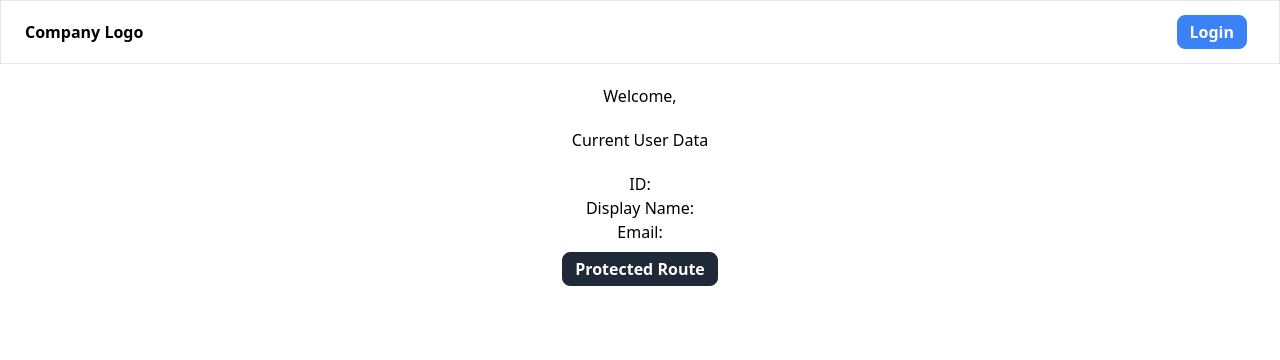
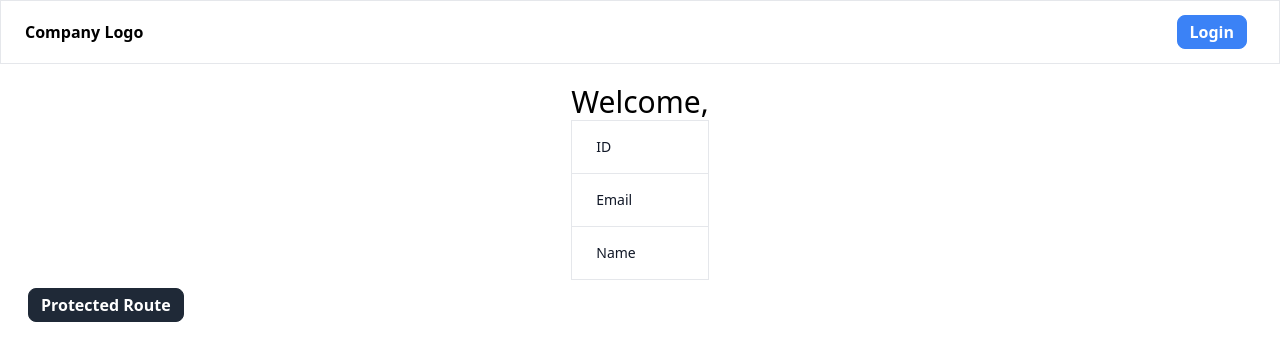
Before and after one commit to gautvm/fullstack-oauth-system, a React (Create React App) app in the folder web/: page / in a window 1280 px wide. Shown: the top 360 px of the page. Built offline with nearby package versions, Linux system fonts and the light colour scheme; no server answers; sample sign-in values are in the browser's storage.

Commit message:
basic table setup for the home page

```diff
--- a/web/src/contexts/AuthContext.tsx
+++ b/web/src/contexts/AuthContext.tsx
@@ -84,11 +84,7 @@ export function AuthContextProvider({
   );
 
   return (
-    <AuthContext.Provider
-      value={contextValue}
-    >
-      {children}
-    </AuthContext.Provider>
+    <AuthContext.Provider value={contextValue}>{children}</AuthContext.Provider>
   );
 }
 
--- a/web/src/entities/ProviderEntity.ts
+++ b/web/src/entities/ProviderEntity.ts
@@ -1 +1 @@
-export type ProviderEntity = "github" | "google"
+export type ProviderEntity = "github" | "google";
--- a/web/src/index.tsx
+++ b/web/src/index.tsx
@@ -10,8 +10,8 @@ const root = ReactDOM.createRoot(
 
 root.render(
   <BrowserRouter>
-      <AuthContextProvider>
-        <App />
-      </AuthContextProvider>
+    <AuthContextProvider>
+      <App />
+    </AuthContextProvider>
   </BrowserRouter>
 );
--- a/web/src/pages/Home.tsx
+++ b/web/src/pages/Home.tsx
@@ -13,34 +13,54 @@ export const Home = () => {
 
       {/* If you want to have protected data with a constant navbar for example */}
       {isAuthenticated ? (
-        <div className="text-center p-5">
-          <div className="space-y-5">
-            <h1>
-              Welcome,{" "}
-              <span className="font-semibold">{user?.displayName}</span>
-            </h1>
-
-            <p>Current User Data</p>
-            <ul>
-              <li>
-                ID: <span className="font-semibold">{user?.id}</span>
-              </li>
-              <li>
-                Display Name:{" "}
-                <span className="font-semibold">{user?.displayName}</span>
-              </li>
-              <li>
-                Email: <span className="font-semibold">{user?.email}</span>
-              </li>
-            </ul>
+        <div className="p-5">
+          <h1 className="text-3xl text-center">
+            Welcome, <span className="font-semibold">{user?.displayName}</span>
+          </h1>
+          <div className="flex justify-center items-center">
+            <div className="relative overflow-x-auto">
+              <table className="w-full text-sm text-left text-gray-500">
+                <tbody>
+                  <tr className="border">
+                    <th
+                      scope="row"
+                      className="px-6 py-4 font-medium text-gray-900"
+                    >
+                      ID
+                    </th>
+                    <td className="px-6 py-4">{user?.id}</td>
+                  </tr>
+                  <tr className="border">
+                    <th
+                      scope="row"
+                      className="px-6 py-4 font-medium text-gray-900"
+                    >
+                      Email
+                    </th>
+                    <td className="px-6 py-4">{user?.email}</td>
+                  </tr>
+                  <tr className="border">
+                    <th
+                      scope="row"
+                      className="px-6 py-4 font-medium text-gray-900"
+                    >
+                      Name
+                    </th>
+                    <td className="px-6 py-4">{user?.displayName}</td>
+                  </tr>
+                </tbody>
+              </table>
+            </div>
           </div>
-
-          <Button onClick={() => navigate("/protected")}>
-           Protected Route
+          <Button
+            onClick={() => navigate("/protected")}
+            className="text-center"
+          >
+            Protected Route
           </Button>
         </div>
       ) : (
-        <div className="text-center">Landing Page Content</div>
+        <div className="text-center p-5">Landing Page Content</div>
       )}
     </div>
   );
```
Also changed, not shown: web/src/components/Navbar.tsx (indentation only), 1 other file (tests, documents, lock files or other folders).
